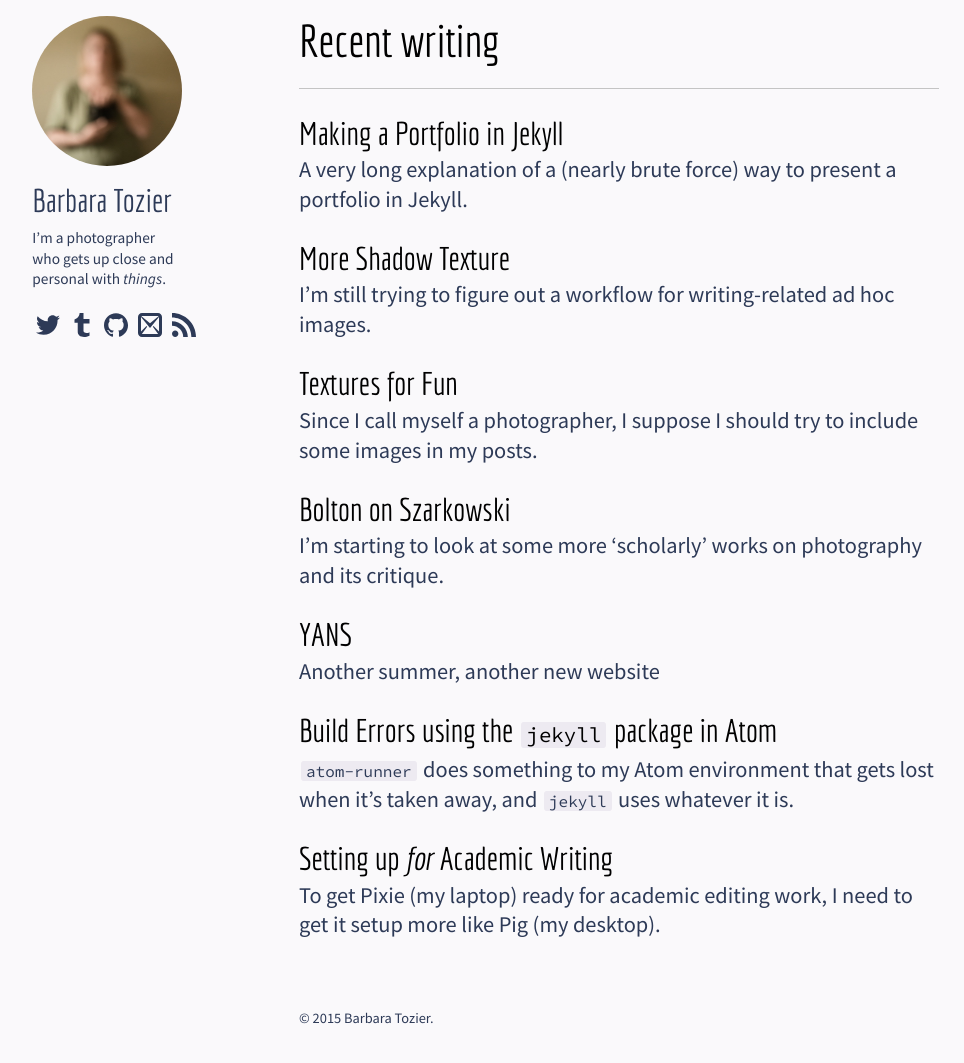
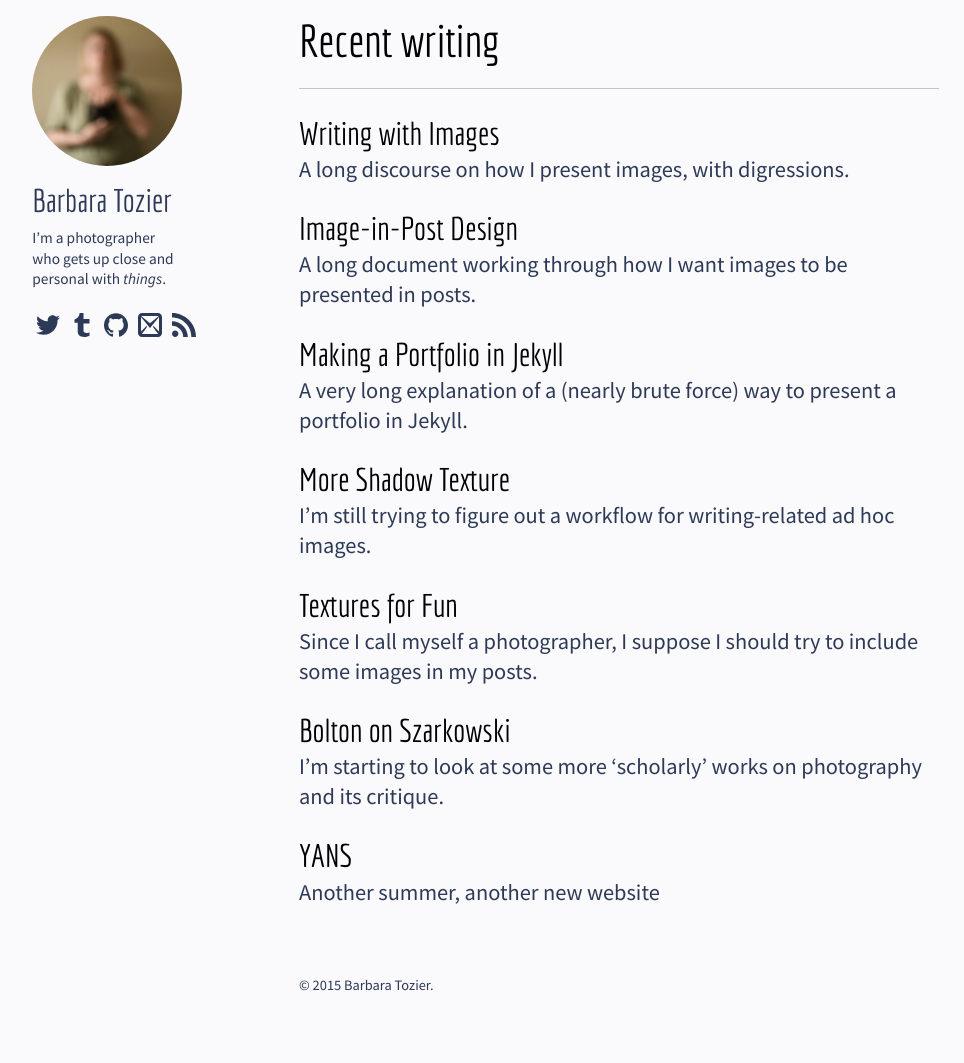
Before and after one commit to logista/btsite, a Jekyll site: the page built from index.md, in a window 1280 px wide and 1400 px high, scrolled down 853 px. Shown: the part 287-1350 px from the top of the window, without its empty margins (21-985 px from the left). Built offline with Jekyll 4.4.1, drawn with Linux system fonts in a browser that asks for light colours; nearby versions of some CDN libraries.

Commit message:
finished off these 2 image posts

```diff
--- a/_drafts/post-image-design.md
+++ b/_posts/2015-08-12-post-image-design.md
@@ -1,12 +1,15 @@
 ---
 layout: post
 title: "Image-in-Post Design"
-excerpt: ""
-tags:
-date: 2015-08-11
+excerpt: "A long document working through how I want images to be presented in posts."
+tags: [self-referential, jekyll, images, planning]
+date: 2015-08-12
 ---
 
 {% include _toc.html %}
+
+Sixteen hundred words, more or less, working through how I want images to be presented in posts. Sausage making at its most boring.
+{: .acn}
 
 ## Cogitatin'
 
--- a/_drafts/writing-with-images.md
+++ b/_posts/2015-08-13-writing-with-images.md
@@ -1,12 +1,12 @@
 ---
 layout: post
 title: "Writing with Images"
-excerpt: ""
+excerpt: "A long discourse on how I present images, with digressions."
 tags: [lightroom, website, self-referential, photographs, jekyll]
-date: 2015-08-11
+date: 2015-08-13
 ---
 
-wordy wordy
+Seventeen hundred words on how I'm using Lightroom to generate images for the posts on this website.
 {: .acn}
 
 {% include _toc.html %}
@@ -81,8 +81,8 @@ I'm not going to change the way I do the galleries, except maybe make the thumbn
 
 Excuse me for a while as I go off to make a new git-branch to take care of this restructure.
 
-`<time passes`
-{: .center}
+`<time passes>`
+{: .code-snippet}
 
 OMG how cool was that! You can't see what I did, unless you go to my [GitHub repository](https://github.com/logista/btsite2015) and poke around [this pull request](https://github.com/logista/btsite2015/pull/64). I'm really liking this branch-off-to-do-a-thing capability in git. I'm still just a neophyte, but I think I'm starting to get the hang of it.
 
@@ -91,7 +91,7 @@ OMG how cool was that! You can't see what I did, unless you go to my [GitHub rep
 Ok, so that distraction is taken care of, and I can put my medium sized image in the proper folder, and post it here:
 
 ![White on White](/images/posts/m/2015-08-10-barbara-tozier-white-on-white.jpg)
-{: .center}
+{: .code-snippet}
 
 This one I did *not* link to a large version. I think I kind of like that distinction. A small image you can look at closer if you'd like, and a medium-sized image stands on its own. Since it's nearly as wide as the text column (depending on the size of the window, of course), I'll center it and call it done.
 
@@ -107,7 +107,7 @@ Let's see:
 
 ![White on White](/images/posts/s/2015-08-10-barbara-tozier-white-on-white.jpg)
 One centered small image
-{: .center}
+{: .code-snippet}
 
 that (at the moment of writing) has a caption that is just some words that follow the image with a line break in between. The whole thing has a `.center` class attached to it.
 
@@ -117,3 +117,21 @@ Here are two small images:
 Two small images, not centered or anything.
 
 They are snugged up to each other, either side-by-side or top/bottom depending on how wide the window is. Ick. Time to do some design work...
+
+`<even *more* time passes>`
+{: .code-snippet}
+
+
+## A conclusion, of sorts
+
+And I have gone off and [branched](/post-image-design/) *again* to spend time thinking about how images should be presented in posts. To cut a way-too-long story short, I'm using a version of the `<figure>` element markup that was originally included with the theme.
+
+<figure class="image-m">
+  <img src="/images/posts/m/2015-08-10-barbara-tozier-white-on-white.jpg">
+  <figcaption>
+    <span class="image-m-caption">White on White</span>
+    <span class="image-m-credit">Barbara Tozier</span>
+  </figcaption>
+</figure>
+
+Gah! Maybe tomorrow I'll be able to actually write something about this image.
```
